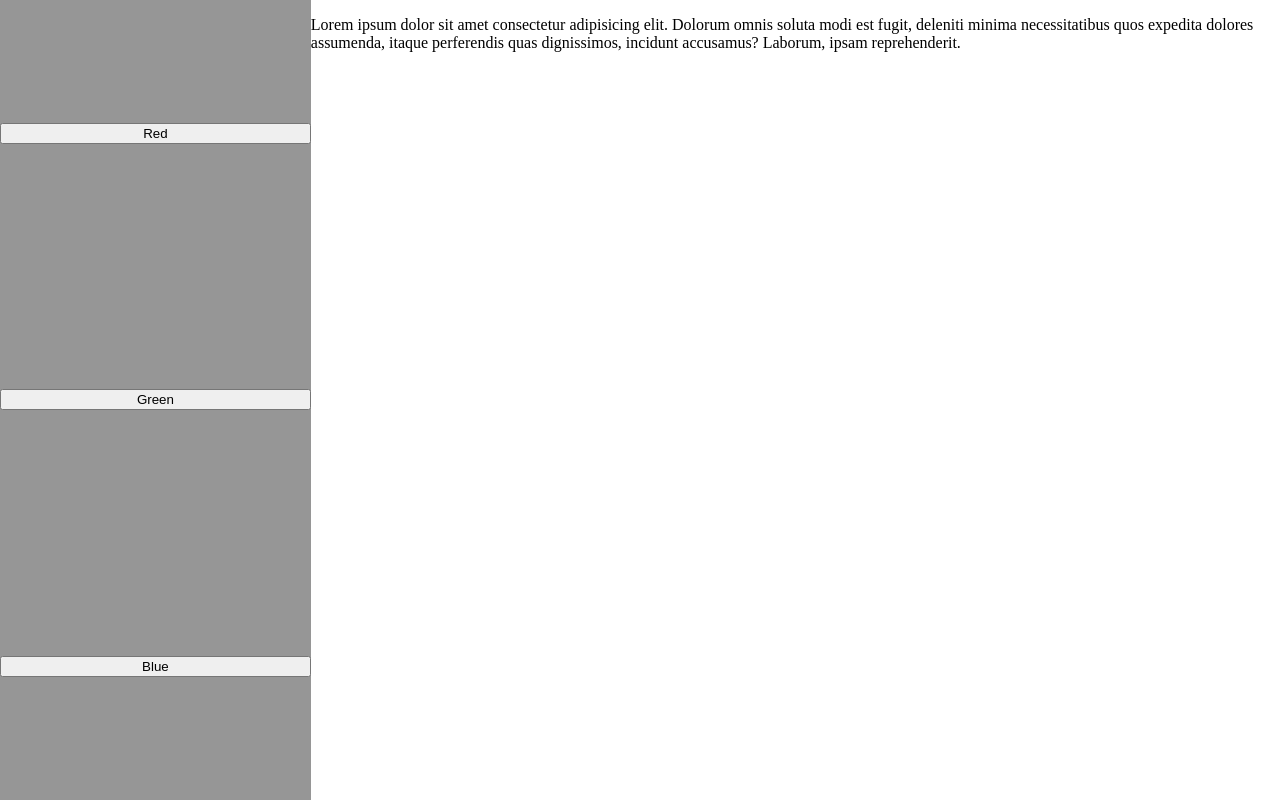
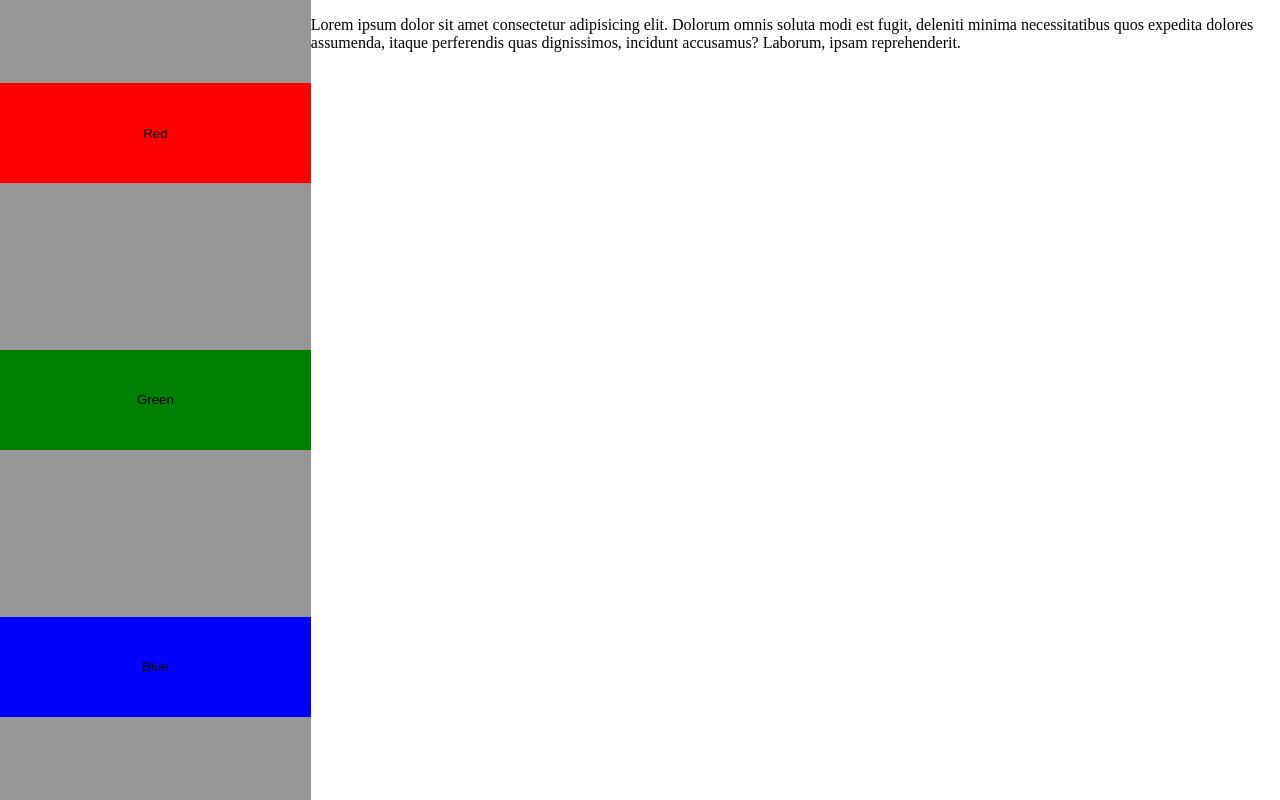
Before and after one commit to raythompsonwebdev/weekend-challenge-2, a plain HTML site: page index.html in a window 1280 px wide. Drawn offline with Linux system fonts and the light colour scheme.

Commit message:
1 file modified

```diff
--- a/styles.css
+++ b/styles.css
@@ -1,10 +1,16 @@
+
+:root {
+  --page-background: rgb(150, 150, 150) ;
+}
+
+
 body {
   display: flex;
   margin: 0;
 }
 
 #sidebar {
-  background: rgb(150, 150, 150);
+  background: var(--page-background);
   height: 100vh;
   width: 40vw;
   display: flex;
@@ -28,3 +34,25 @@ body {
 .active {
   border: yellow 0.2em solid;
 }
+
+button{
+  border:none;
+  display:block;
+  height:100;
+}
+
+button:hover{
+  cursor:pointer;
+}
+
+#red-button{
+  background-color: red;
+}
+
+#green-button{
+  background-color: green;
+}
+
+#blue-button{
+  background-color: blue
+}
```
